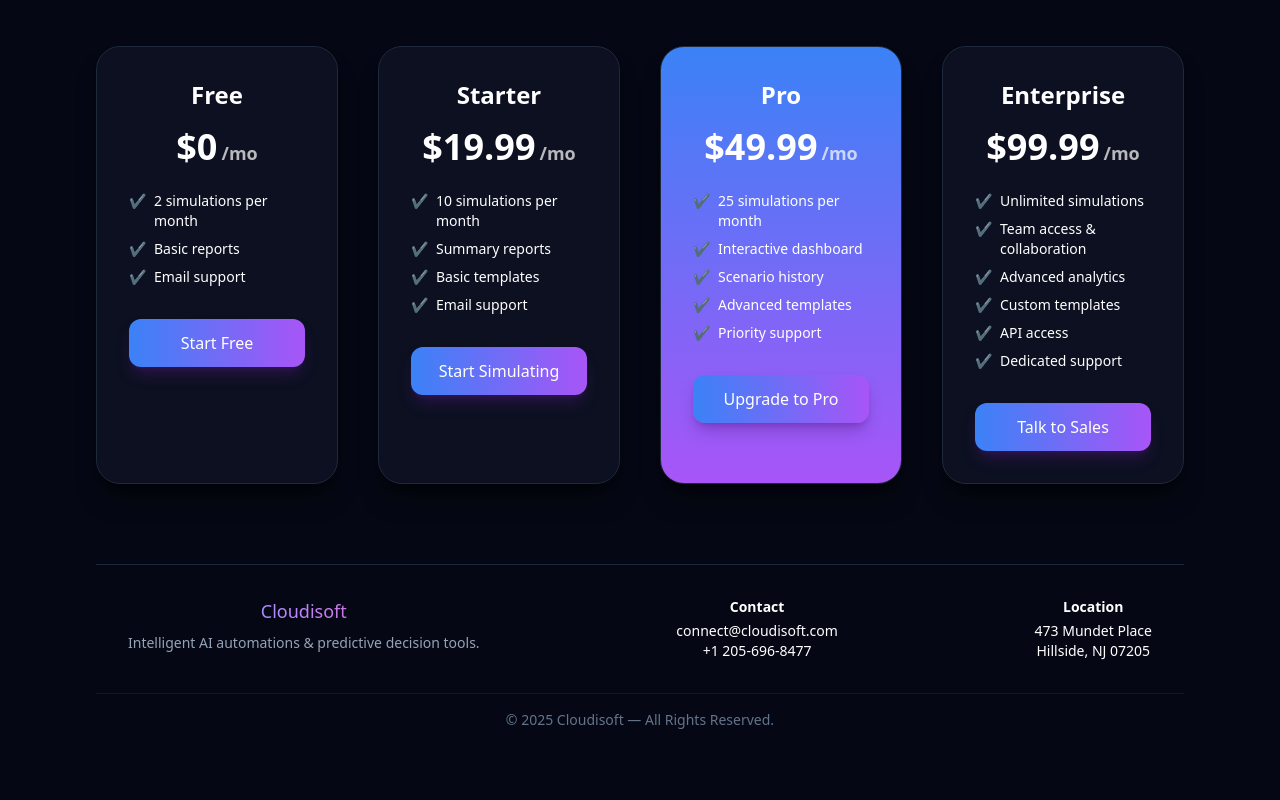
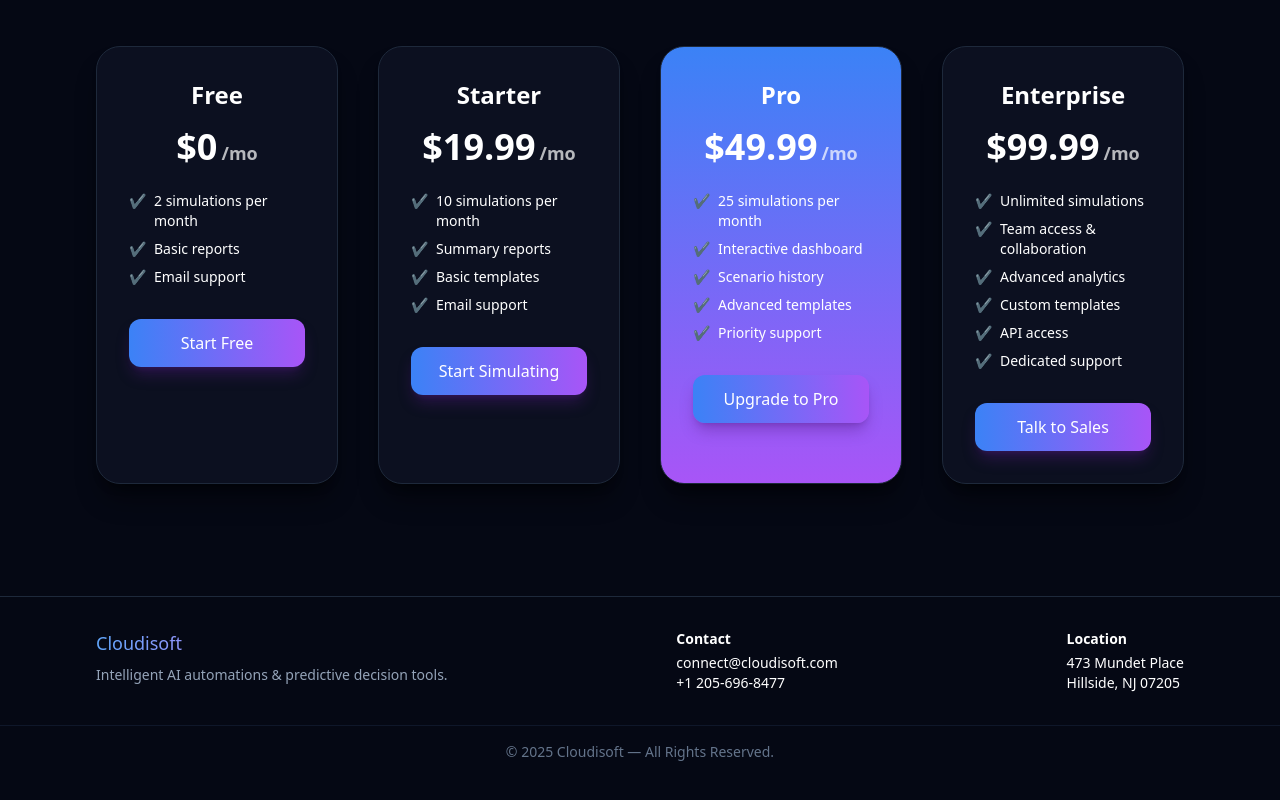
Before and after one commit to Cloudisoft/Cloudisoft.com_Final, a React (Vite) app: page /cloudicore in a window 1280 px wide. Shown: the part 1158-1958 px from the top of the page. Built offline with nearby package versions, Linux system fonts and the light colour scheme; no server answers.

Commit message:
Update cloudicore.tsx

```diff
--- a/src/pages/cloudicore.tsx
+++ b/src/pages/cloudicore.tsx
@@ -190,18 +190,17 @@ function Outcome({ label, value, color }: any) {
 
 function PricingCards() {
   return (
-    <div className="section mt-28 text-center">
-
-      {/* Title */}
+    <>
+      {/* Pricing Section */}
+      <section id="cloudicore-pricing" className="section mt-28 text-center">
         <h2 className="text-4xl font-bold">Choose Your Plan</h2>
         <p className="text-slate-400 mt-3">
           Start free. Upgrade anytime.
         </p>
 
-      {/* GRID */}
         <div className="grid grid-cols-1 md:grid-cols-4 gap-10 mt-14">
 
-        {/* FREE PLAN */}
+          {/* FREE */}
           <PriceCard
             name="Free"
             price="0"
@@ -256,14 +255,16 @@ function PricingCards() {
             cta="Talk to Sales"
           />
         </div>
+      </section>
 
-      {/* FOOTER BELOW THE GRID */}
-      <div className="mt-20">
+      {/* Footer — EXACT SINGLE COPY LIKE HOMEPAGE */}
+      <div className="mt-28">
         <Footer />
       </div>
-    </div>
+    </>
   );
 }
+
 
 function PriceCard({ name, price, features, cta, highlight }: any) {
   return (
```
Lines whose indentation alone changed are shown as unchanged.
